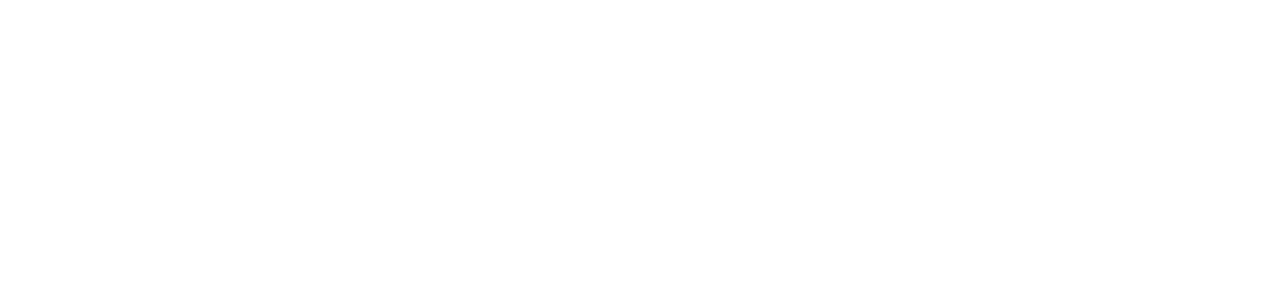
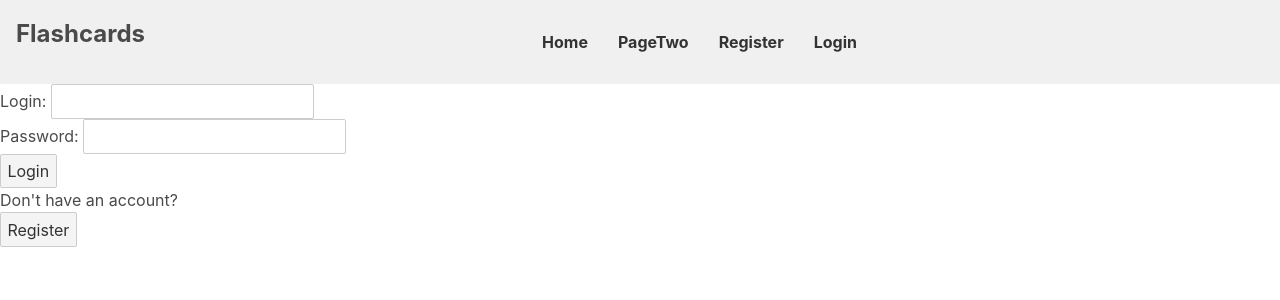
Before and after one commit to paweu9000/FlashcardsFrontend, a Svelte app in the folder flashfront/: page /login in a window 1280 px wide. Shown: the top 300 px of the page. Built offline with nearby package versions, Linux system fonts and the light colour scheme.

Commit message:
initial login page and implementation

```diff
--- a/flashfront/src/App.svelte
+++ b/flashfront/src/App.svelte
@@ -4,6 +4,7 @@
     import RouteTwo from './routes/RouteTwo.svelte';
 	import RegisterParent from './routes/RegisterParent.svelte';
 	import EmailVerification from './routes/EmailVerification.svelte';
+	import Login from './routes/Login.svelte';
 </script>
 
 <main>
@@ -11,6 +12,7 @@
 		<Route path="/" component={Home} />
 		<Route path="/2" component={RouteTwo} />
 		<Route path="/register" component={RegisterParent}/>
+		<Route path="/login" component={Login}/>
 		<Route path="/verify/:token" component={EmailVerification}/>
 	</Router>
 </main>
--- /dev/null
+++ b/flashfront/src/components/LoginForm.svelte
@@ -0,0 +1,25 @@
+<script>
+    export let onSubmit;
+
+    let loginOrEmail = '';
+    let password = '';
+
+    const handleSubmit = (event) => {
+      event.preventDefault();
+      onSubmit({ login, username, email, password });
+    };
+</script>
+
+<form on:submit={handleSubmit}>
+    <label>
+        Login:
+        <input type="text" bind:value={loginOrEmail} required>
+    </label>
+
+    <label>
+      Password:
+        <input type="password" bind:value={password} required>
+    </label>
+
+    <button type="submit">Login</button>
+</form>
--- a/flashfront/src/components/Navbar.svelte
+++ b/flashfront/src/components/Navbar.svelte
@@ -16,6 +16,9 @@
 		  </button>
       <button on:click="{() => navigate('/register')}" class="navbar-button">
 			  Register
+		  </button>
+      <button on:click="{() => navigate('/login')}" class="navbar-button">
+			  Login
 		  </button>
 	  </div>
 </nav>
--- /dev/null
+++ b/flashfront/src/routes/Login.svelte
@@ -0,0 +1,16 @@
+<script>
+    import LoginForm from "../components/LoginForm.svelte";
+    import axios from "axios";
+    import Navbar from "../components/Navbar.svelte";
+    import {useNavigate} from "svelte-navigator";
+
+    const navigate = useNavigate();
+
+</script>
+
+<Navbar/>
+<LoginForm/>
+<p>Don't have an account?</p>
+<button on:click="{() => navigate('/register')}">
+    Register
+</button>
```
